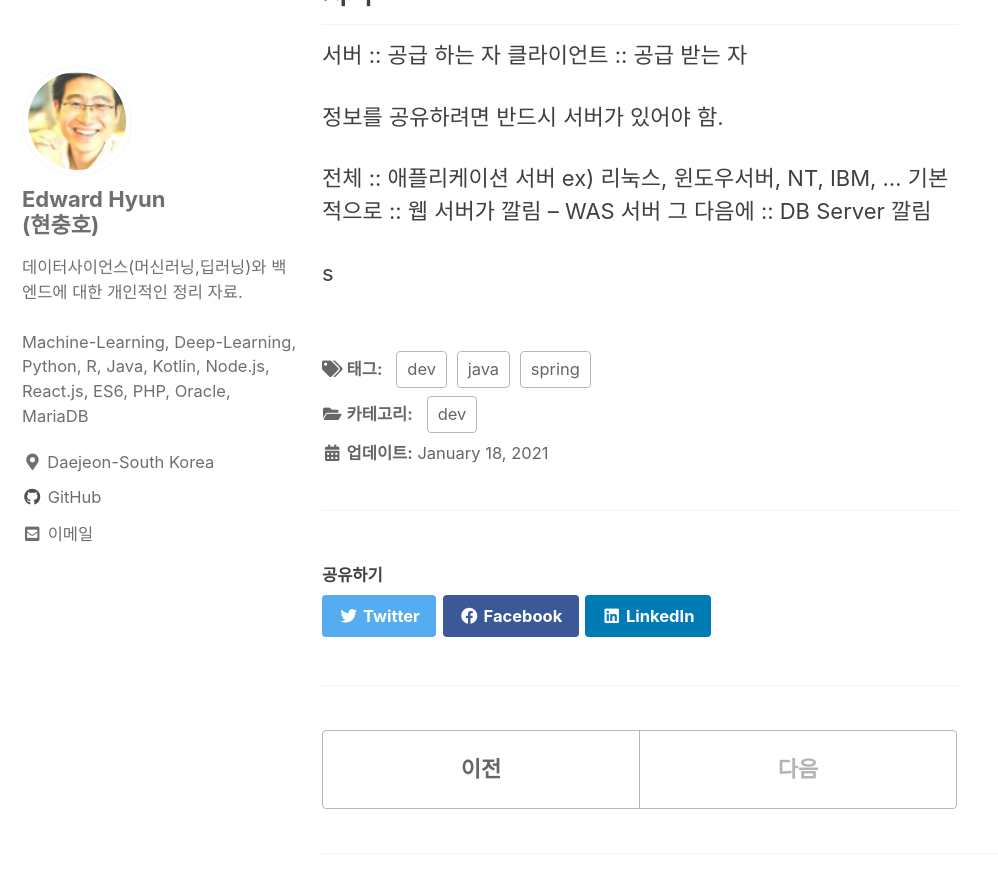
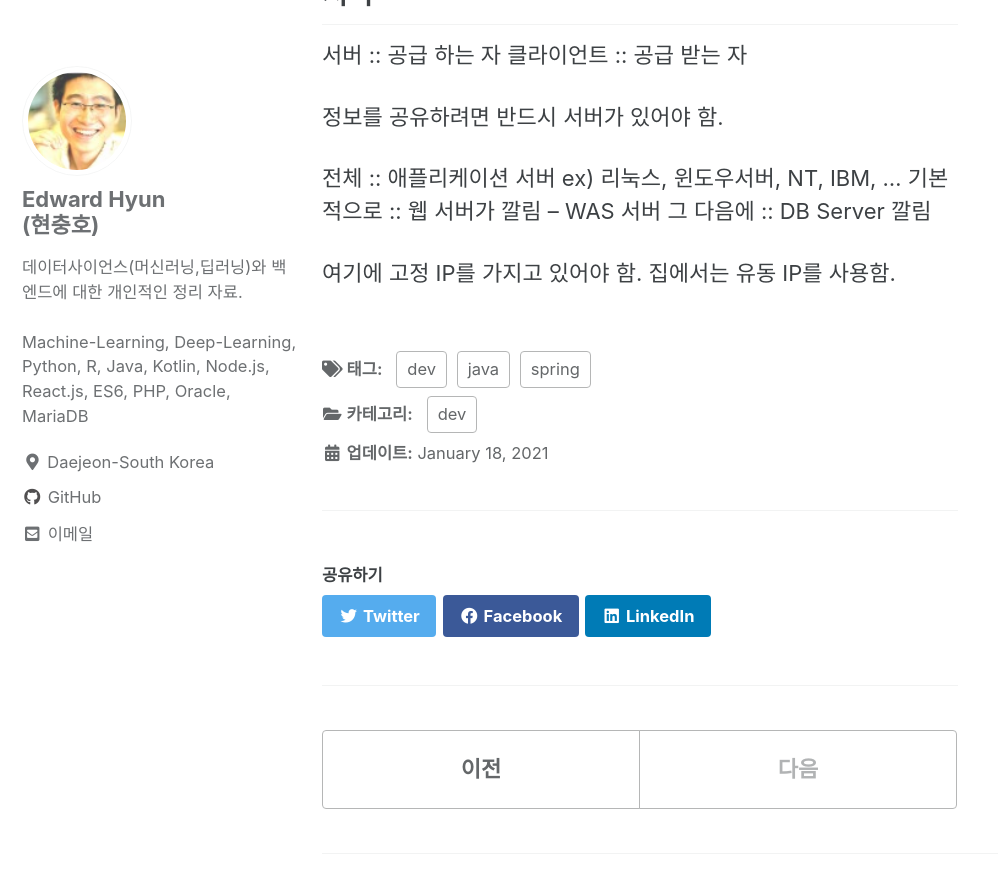
Before and after one commit to iamhch24/iamhch24.github.io, a Jekyll site: the page built from _posts/2021-01-18-[스터디] 스프링 프레임워크.md, in a window 1280 px wide and 900 px high, scrolled down 1333 px. Shown: the top 893 px of the window, without its empty margins (0-998 px from the left). Built offline with Jekyll 4.4.1, drawn with Linux system fonts in a browser that asks for light colours; cached includes are drawn as plain includes.

Commit message:
_posts/2021-01-18-[스터디] 스프링 프레임워크.md updated from https://stackedit.io/

```diff
--- a/_posts/2021-01-18-[스터디] 스프링 프레임워크.md
+++ b/_posts/2021-01-18-[스터디] 스프링 프레임워크.md
@@ -59,11 +59,13 @@ log4j 기능 관련 성정은 log4j.xml 파일에서 수행함
 기본적으로 :: 웹 서버가 깔림 -- WAS 서버
 그 다음에 :: DB Server 깔림
 
-s
+여기에 고정 IP를 가지고 있어야 함.
+집에서는 유동 IP를 사용함.
+
 
 
 
 <!--stackedit_data:
-eyJoaXN0b3J5IjpbMTk3Mzc2MDUxNiw3MTkxMzE3NjUsLTE4OT
-k2NjM4NDNdfQ==
+eyJoaXN0b3J5IjpbMTEwNDgzOTE5LDcxOTEzMTc2NSwtMTg5OT
+Y2Mzg0M119
 -->
```
